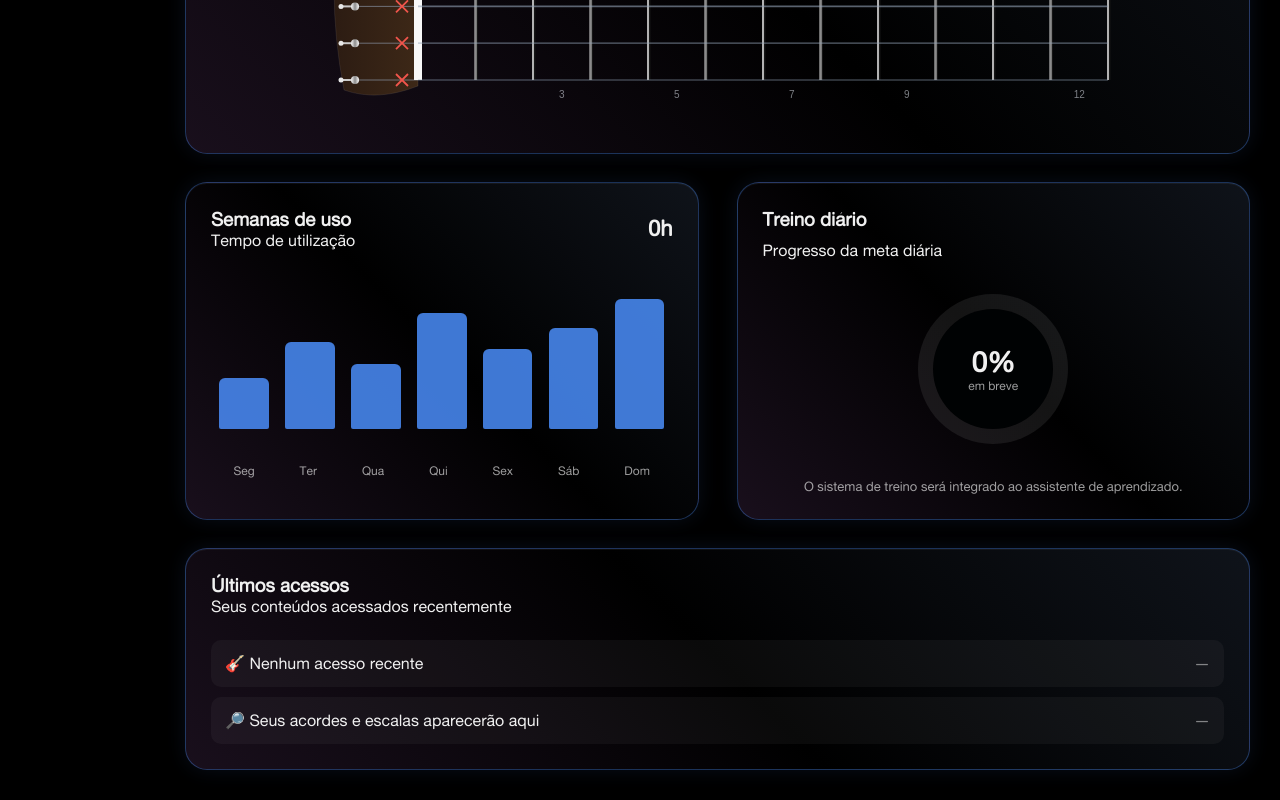
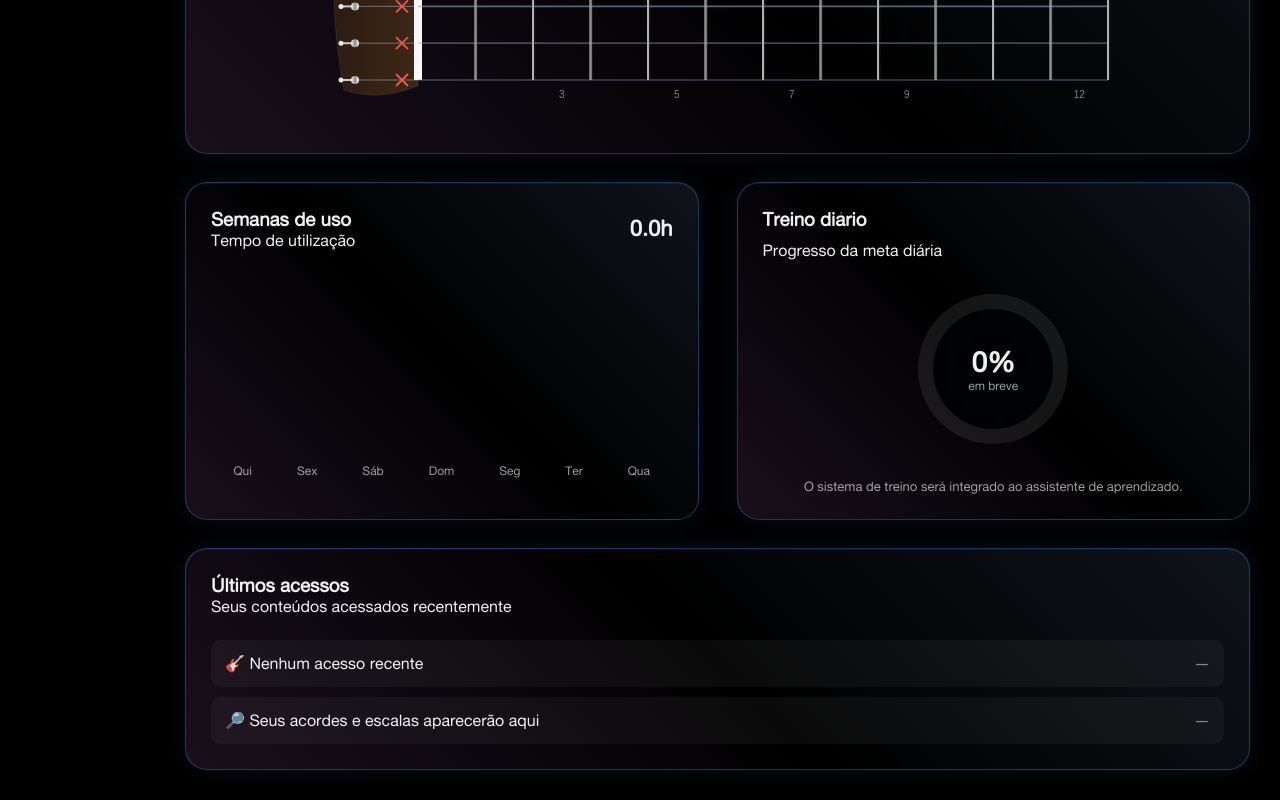
Before and after one commit to leonnidas0408/rifftheory, a React (Vite) app: page / in a window 1280 px wide. Shown: the part 1026-1826 px from the top of the page. Built offline with nearby package versions, Linux system fonts and the light colour scheme.

Commit message:
Implementa sistema de tempo de uso e estatisticas

```diff
--- a/src/App.jsx
+++ b/src/App.jsx
@@ -1,4 +1,4 @@
-import { React, useState } from "react";
+import { React, useState, useEffect } from "react";
 import Header from "./components/Header";
 import NotaEEscala from "./components/NotaEEscala";
 import Resultado from "./components/Resultado";
@@ -7,9 +7,16 @@ import PaginaDeEscala from "./components/pages/PaginaDeEscala";
 import Home from "./components/pages/Home";
 import Metronomo from "./components/pages/Metronomo";
 import NavbarAdapter from "./components/NavbarAdapter";
+import { iniciarRastreioDeUso } from "./utils/usageStats";
 
 export default function App() {
     const [page, setPage] = useState("Início");
+
+    useEffect(() => {
+        const pararRastreio = iniciarRastreioDeUso();
+        return pararRastreio;
+    }, []);
+
     const pageData = {
         "Início": {
             "page": <Home setPage={setPage}/>,
--- a/src/components/pages/Home.jsx
+++ b/src/components/pages/Home.jsx
@@ -2,8 +2,13 @@ import React from "react";
 import PrettyPanel from "../PrettyPanel";
 import Braco from "../Braco";
 import ChordSearch from "../ChordSearch";
+import { obterUsoSemanal, obterTotalHorasSemana } from "../../utils/usageStats";
 
 export default function Home({ setPage }) {
+    const usoSemanal = obterUsoSemanal();
+    const totalHoras = obterTotalHorasSemana();
+    const maxMinutos = Math.max(...usoSemanal.map((d) => d.minutos), 1);
+
     return (
         <div style={{
             width: "100%",
@@ -170,7 +175,7 @@ export default function Home({ setPage }) {
                         <strong style={{
                             fontSize: "22px"
                         }}>
-                            0h
+                            {totalHoras.toFixed(1)}h
                         </strong>
                     </div>
 
@@ -186,12 +191,12 @@ export default function Home({ setPage }) {
                         boxSizing: "border-box"
                     }}>
 
-                        {[35, 60, 45, 80, 55, 70, 90].map((height, index) => (
+                        {usoSemanal.map((dia, index) => (
                             <div
                                 key={index}
                                 style={{
                                     width: "11%",
-                                    height: `${height}%`,
+                                    height: `${(dia.minutos / maxMinutos) * 100}%`,
                                     borderRadius: "6px 6px 2px 2px",
                                     background: "var(--dourado, #4a8df9)",
                                     opacity: "0.85"
@@ -208,13 +213,9 @@ export default function Home({ setPage }) {
                         fontSize: "12px",
                         opacity: 0.65
                     }}>
-                        <span>Seg</span>
-                        <span>Ter</span>
-                        <span>Qua</span>
-                        <span>Qui</span>
-                        <span>Sex</span>
-                        <span>Sáb</span>
-                        <span>Dom</span>
+                        {usoSemanal.map((dia, index) => (
+                            <span key={index}>{dia.label}</span>
+                        ))}
                     </div>
 
                 </PrettyPanel>
--- /dev/null
+++ b/src/utils/usageStats.js
@@ -0,0 +1,88 @@
+// src/utils/usageStats.js
+// Rastreamento local de tempo de uso do Riff Theory, usado pelo gráfico
+// "Semanas de uso" da Home. Não depende de backend: os minutos de uso são
+// acumulados por dia no localStorage do navegador. Conta apenas enquanto a
+// aba está visível (document.visibilityState === "visible"), evitando
+// contar tempo em segundo plano.
+
+const CHAVE_ARMAZENAMENTO = "riffTheoryUsoSemanal";
+const INTERVALO_MS = 15000; // grava a cada 15s de uso ativo
+const DIAS_SEMANA = ["Dom", "Seg", "Ter", "Qua", "Qui", "Sex", "Sáb"];
+
+function lerArmazenamento() {
+    try {
+        const bruto = localStorage.getItem(CHAVE_ARMAZENAMENTO);
+        return bruto ? JSON.parse(bruto) : {};
+    } catch {
+        return {};
+    }
+}
+
+function gravarArmazenamento(dados) {
+    try {
+        localStorage.setItem(CHAVE_ARMAZENAMENTO, JSON.stringify(dados));
+    } catch {
+        // localStorage indisponível (modo privado, quota etc.) — falha silenciosa
+    }
+}
+
+function chaveDoDia(data) {
+    const ano = data.getFullYear();
+    const mes = String(data.getMonth() + 1).padStart(2, "0");
+    const dia = String(data.getDate()).padStart(2, "0");
+    return `${ano}-${mes}-${dia}`;
+}
+
+/** Soma `minutos` ao total do dia informado (padrão: hoje). */
+export function registrarUsoMinutos(minutos, data = new Date()) {
+    const dados = lerArmazenamento();
+    const chave = chaveDoDia(data);
+    dados[chave] = (dados[chave] || 0) + minutos;
+    gravarArmazenamento(dados);
+}
+
+/**
+ * Retorna os últimos 7 dias (hoje incluso), do mais antigo pro mais
+ * recente, no formato usado pelo gráfico da Home.
+ * @returns {Array<{ label: string, minutos: number }>}
+ */
+export function obterUsoSemanal() {
+    const dados = lerArmazenamento();
+    const hoje = new Date();
+    const dias = [];
+
+    for (let i = 6; i >= 0; i--) {
+        const data = new Date(hoje);
+        data.setDate(hoje.getDate() - i);
+        const chave = chaveDoDia(data);
+
+        dias.push({
+            label: DIAS_SEMANA[data.getDay()],
+            minutos: dados[chave] || 0,
+        });
+    }
+
+    return dias;
+}
+
+/** Total de horas de uso nos últimos 7 dias. */
+export function obterTotalHorasSemana() {
+    const totalMinutos = obterUsoSemanal().reduce((soma, d) => soma + d.minutos, 0);
+    return totalMinutos / 60;
+}
+
+/**
+ * Inicia o rastreamento de uso (chamar uma vez, ex: useEffect em App.jsx).
+ * Retorna uma função de limpeza que interrompe o rastreamento.
+ */
+export function iniciarRastreioDeUso() {
+    const intervalId = setInterval(() => {
+        if (document.visibilityState === "visible") {
+            registrarUsoMinutos(INTERVALO_MS / 60000);
+        }
+    }, INTERVALO_MS);
+
+    return function pararRastreioDeUso() {
+        clearInterval(intervalId);
+    };
+}
```
